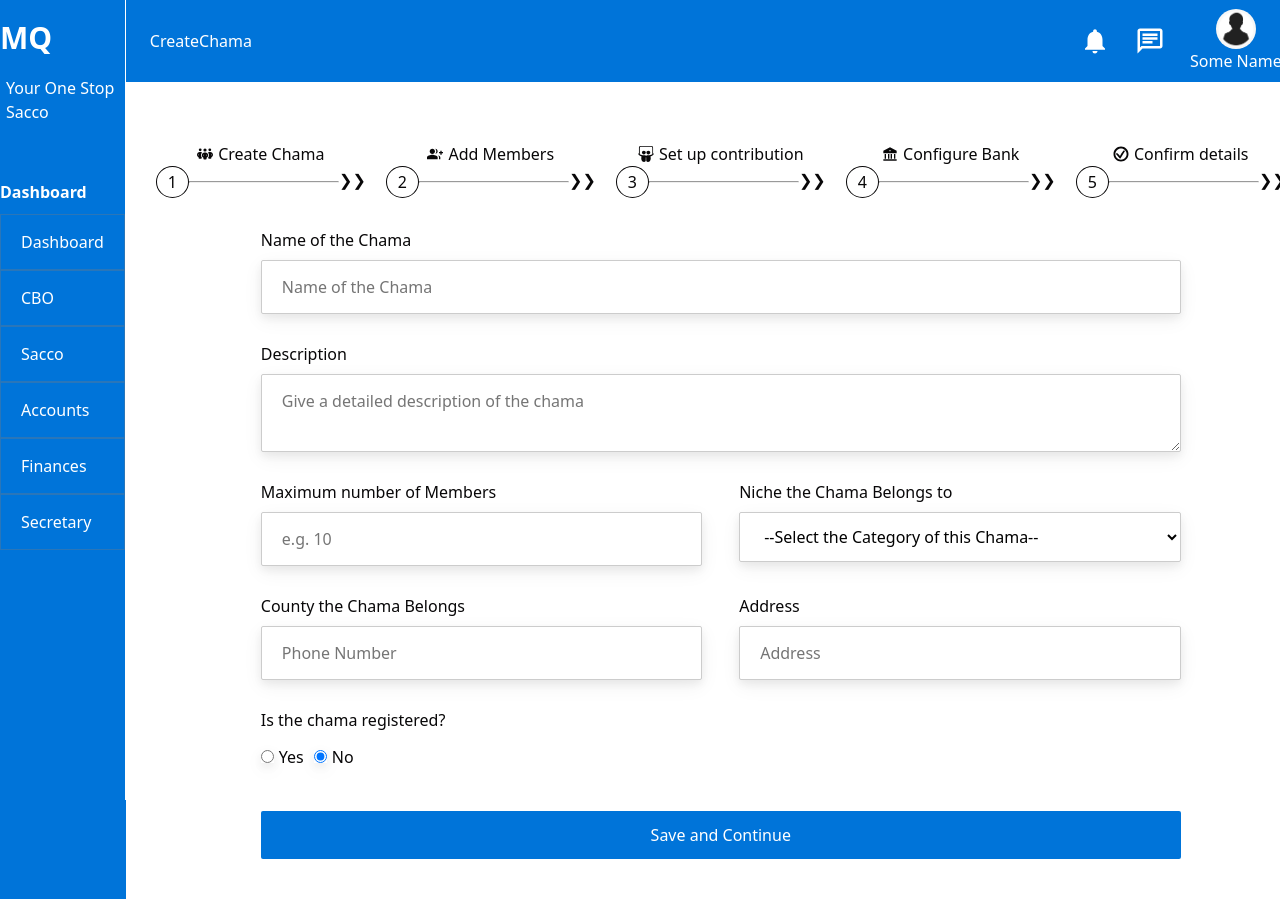
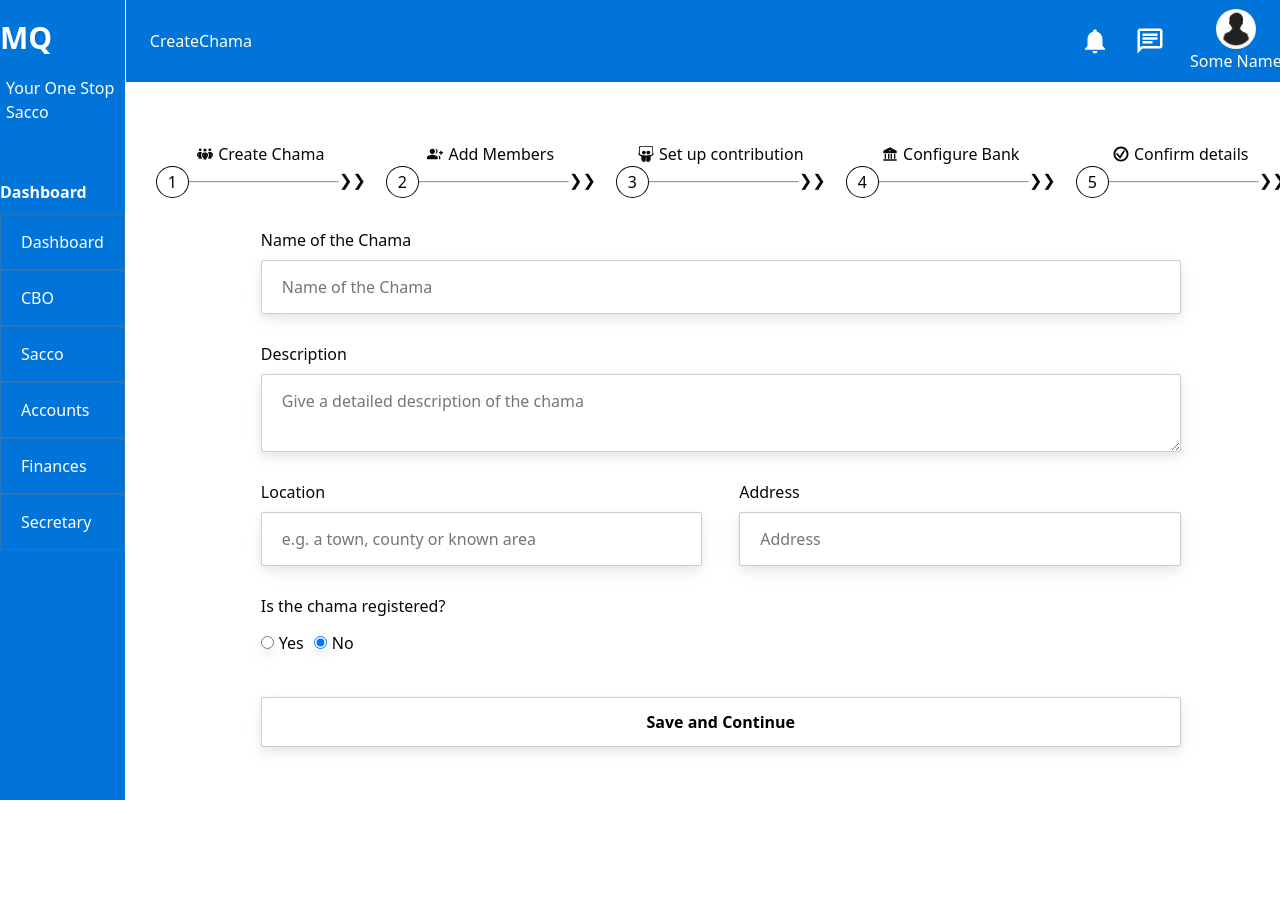
Before and after one commit to Samkipz/virtualSacco, a Next.js app in the folder vsacco/: page /admin/cbo/add/createChama in a window 1280 px wide. Shown: the top 899 px of the page. After the commit the page ends 800 px from the top, so only its background shows below. Built offline with nearby package versions, Linux system fonts and the light colour scheme.

Commit message:
Multistep form saving data to session storage

```diff
--- a/vsacco/app/admin/cbo/add/addMembers/page.jsx
+++ b/vsacco/app/admin/cbo/add/addMembers/page.jsx
@@ -5,7 +5,7 @@ import styles from './addmembers.module.css'
 const AddMembersForm = () => {
   return (
     <div>
-      Add Chama form
+      Add Members form
     </div>
   )
 }
--- a/vsacco/app/admin/cbo/add/createChama/createchama.module.css
+++ b/vsacco/app/admin/cbo/add/createChama/createchama.module.css
@@ -79,15 +79,19 @@
     width: 100%;
     padding: 12px 20px;
     margin: 20px 0;
-    background-color: var(--myBlue);
-    border: none;
-    color: var(--myWhite);
+    background: transparent;
     border-radius: 2px;
     cursor: pointer;
+    box-shadow: 0 4px 8px 0 rgba(0, 0, 0, 0.06), 0 6px 20px 0 rgba(0, 0, 0, 0.06);
+    border: 1px solid #ccc;
+    font-weight: 600;
 }
 
 .submitButton:hover{
-    background-color: var(--myBlueHover);
+    background-color: var(--myBlue);
+    color: var(--myWhite);
+    border: none;
+    transition: ease-in;
 }
 
 .checkboxToreveal{
--- a/vsacco/app/admin/cbo/add/createChama/page.jsx
+++ b/vsacco/app/admin/cbo/add/createChama/page.jsx
@@ -1,19 +1,62 @@
-import { useState } from "react";
-import styles from './createchama.module.css'
+import { useState, useEffect } from "react";
+import styles from "./createchama.module.css";
+import { createChama } from "@/app/lib/actions/createChama";
 
-const CreateChamaForm = () => {
-  const [isDependant, setIsDependant] = useState(false);
+const CreateChamaForm = ({ onChamaCreated }) => {
+  const [isRegistered, setIsRegistered] = useState(false);
+  const [formData, setFormData] = useState({
+    chama_name: "",
+    description: "",
+    location: "",
+    address: "",
+    certificate: "",
+    registered: false,
+  });
+
+  useEffect(() => {
+    const savedData = sessionStorage.getItem("chamaFormData");
+    if (savedData) {
+      setFormData(JSON.parse(savedData));
+      setIsRegistered(JSON.parse(savedData).registered);
+    }
+  }, []);
+
+  const handleChange = (e) => {
+    const { name, value } = e.target;
+    setFormData((prevData) => ({
+      ...prevData,
+      [name]: value,
+    }));
+  };
+
+  const handleSubmit = async (event) => {
+    event.preventDefault();
+    const form = event.target;
+    const formDataObj = new FormData(form);
+
+    try {
+      const response = await createChama(formDataObj);
+      if (response.success) {
+        sessionStorage.setItem("chamaFormData", JSON.stringify(Object.fromEntries(formDataObj)));
+        onChamaCreated(true);
+      }
+    } catch (err) {
+      console.error("Failed to create chama", err);
+      onChamaCreated(false);
+    }
+  };
 
   return (
     <div className={styles.container}>
-      <form action='' className={styles.form} >
-
+      <form onSubmit={handleSubmit} className={styles.form}>
         <label className={styles.label}>Name of the Chama</label>
         <div className={styles.inputArea}>
           <input
             type="text"
             placeholder="Name of the Chama"
             name="chama_name"
+            value={formData.chama_name}
+            onChange={handleChange}
             required
           />
         </div>
@@ -23,83 +66,73 @@ const CreateChamaForm = () => {
           <textarea
             placeholder="Give a detailed description of the chama"
             name="description"
+            value={formData.description}
+            onChange={handleChange}
             required
           />
         </div>
 
         <div className={styles.inputArea}>
           <div className={styles.halfWidth}>
-            <label className={styles.label}>Maximum number of Members</label>
-            <input type="number" name="maxMembers" placeholder="e.g. 10" required />
+            <label className={styles.label}>Location</label>
+            <input
+              type="text"
+              name="location"
+              placeholder="e.g. a town, county or known area"
+              value={formData.location}
+              onChange={handleChange}
+              required
+            />
           </div>
           <div className={styles.halfWidth}>
-            <label className={styles.label}>Niche the Chama Belongs to</label>
-            <select name="niche" className={styles.dropdown}>
-              <option value="education">--Select the Category of this Chama--</option>
-              <option value="education">Education</option>
-              <option value="health">Health</option>
-              <option value="community_development">Community Development</option>
-              <option value="housing">Housing</option>
-              <option value="general">General</option>
-              <option value="other">Other</option>
-            </select>
+            <label className={styles.label}>Address</label>
+            <input
+              type="text"
+              name="address"
+              placeholder="Address"
+              value={formData.address}
+              onChange={handleChange}
+              required
+            />
           </div>
         </div>
 
         <div className={styles.inputArea}>
           <div className={styles.halfWidth}>
-            <label className={styles.label}>County the Chama Belongs</label>
-            <input
-              type="text"
-              name="phone"
-              placeholder="Phone Number"
-              required
-            />
-          </div>
-          <div className={styles.halfWidth}>
-            <label className={styles.label}>Address</label>
-            <input type="text" name="address" placeholder="Address" />
-          </div>
-        </div>
-
-
-
-
-        <div className={styles.inputArea}>
-          <div className={styles.halfWidth}>
             <div className={styles.checkboxToreveal}>
-          <div className={styles.checboxLabel}>
-            Is the chama registered?
-          </div>
-
+              <div className={styles.checboxLabel}>Is the chama registered?</div>
               <div className={styles.checkboxOption}>
                 <input
                   type="radio"
-              id="yesDependant"
-              name="dependant"
-              onChange={() => setIsDependant(true)}
-              checked={isDependant}
+                  id="yesRegistered"
+                  name="registered"
+                  value="true"
+                  checked={isRegistered === true}
+                  onChange={() => setIsRegistered(true)}
                 />
-            <label htmlFor="yesDependant">Yes</label>
+                <label htmlFor="yesRegistered">Yes</label>
                 <input
                   type="radio"
-              id="noDependant"
-              name="dependant"
-              onChange={() => setIsDependant(false)}
-              checked={!isDependant}
+                  id="noRegistered"
+                  name="registered"
+                  value="false"
+                  checked={isRegistered === false}
+                  onChange={() => setIsRegistered(false)}
                 />
-            <label htmlFor="noDependant">No</label>
+                <label htmlFor="noRegistered">No</label>
               </div>
             </div>
           </div>
           <div className={styles.halfWidth}>
-          {isDependant && (
+            {isRegistered && (
               <div>
                 <label className={styles.label}>Enter the certificate registration number</label>
                 <input
                   type="text"
                   name="certificate"
                   placeholder="e.g. DFR6772GV22S55"
+                  value={formData.certificate}
+                  onChange={handleChange}
                   required
                 />
               </div>
@@ -112,7 +145,7 @@ const CreateChamaForm = () => {
         </button>
       </form>
     </div>
-  )
-}
+  );
+};
 
-export default CreateChamaForm
+export default CreateChamaForm;
--- a/vsacco/app/ui/button/page.jsx
+++ b/vsacco/app/ui/button/page.jsx
@@ -1,9 +1,9 @@
 import Link from 'next/link'
 import styles from './button.module.css'
 
-const MyBtn = ({path, btnName}) => {
+const MyBtn = ({icon, path, btnName}) => {
   return (
-    <Link href={path} className={`${styles.btn} ${styles.btnMd} ${styles.btnPrimary}`}>{btnName}</Link>
+    <Link href={path} className={`${styles.btn} ${styles.btnMd} ${styles.btnPrimary}`}>{icon} {btnName}</Link>
   )
 }
 
```
Also changed, not shown: vsacco/app/admin/cbo/add/page.jsx (+34 -11 lines), vsacco/app/admin/cbo/cbo.module.css (+4 -3 lines), vsacco/app/admin/cbo/page.jsx (+11 -14 lines). Lines whose indentation alone changed are shown as unchanged.
